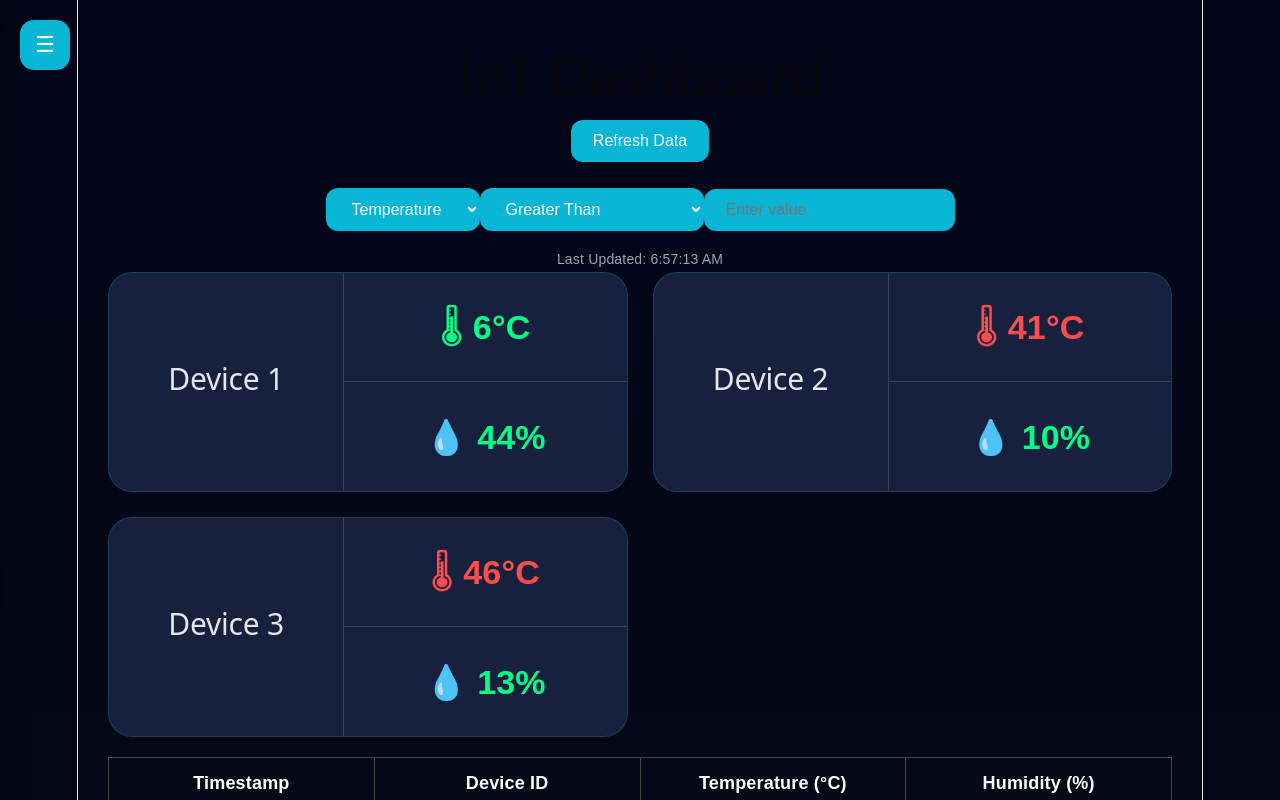
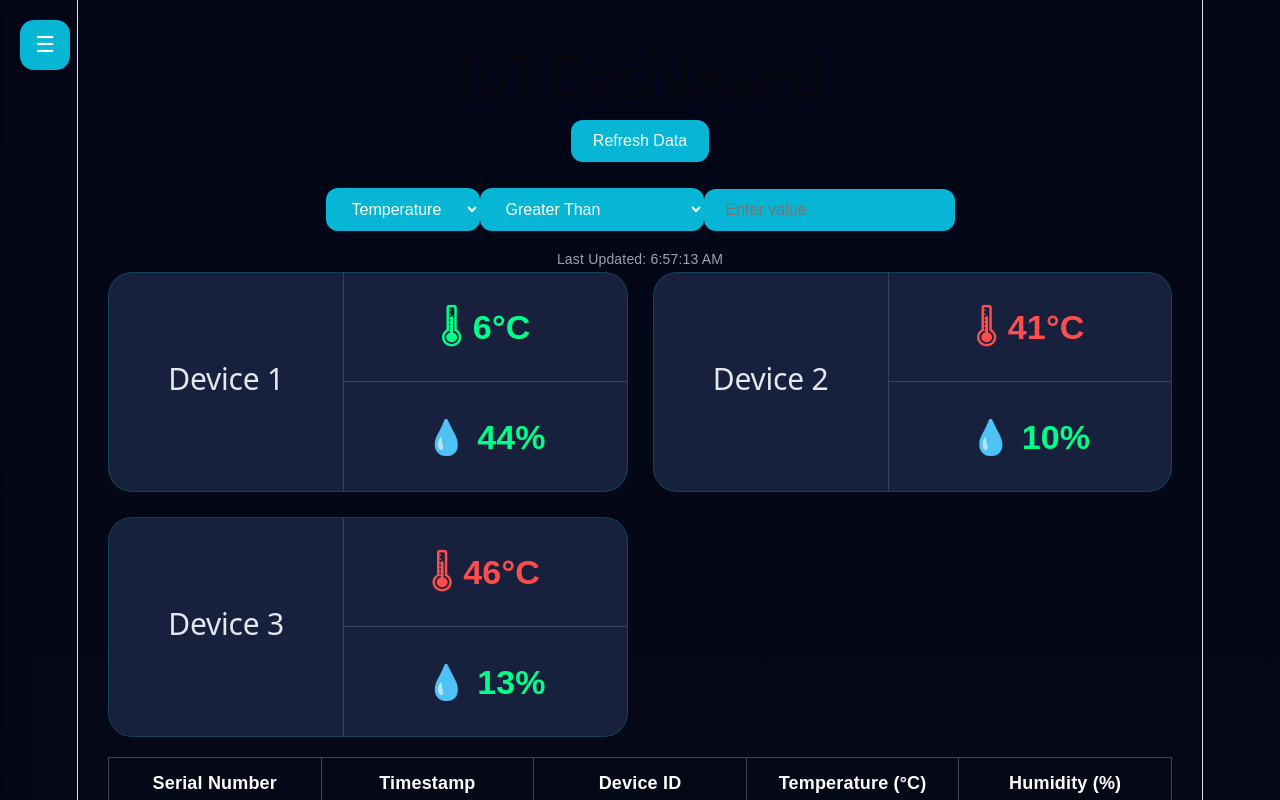
Before and after one commit to ArpitU/React-Projects, a React (Vite) app: page / in a window 1280 px wide. Both pictures are taken after a click on the button "Refresh Data". Shown: the top 800 px of the page. Built offline with nearby package versions, Linux system fonts and the light colour scheme; no server answers.

Commit message:
update project

```diff
--- a/src/App.jsx
+++ b/src/App.jsx
@@ -209,6 +209,7 @@ function App() {
   <table>
     <thead>
       <tr>
+        <th>Serial Number</th>
         <th>Timestamp</th>
         <th>Device ID</th>
         <th>Temperature (°C)</th>
@@ -218,6 +219,7 @@ function App() {
     <tbody>
       {history.map((record, index) => (
         <tr key={index}>
+          <td>{index+1}</td>
           <td>{record.timestamp}</td>
           <td>{record.id}</td>
           <td style={{ color: record.temperature < 30 ? "#00ff88" : "#ff4d4d" }}>
```
